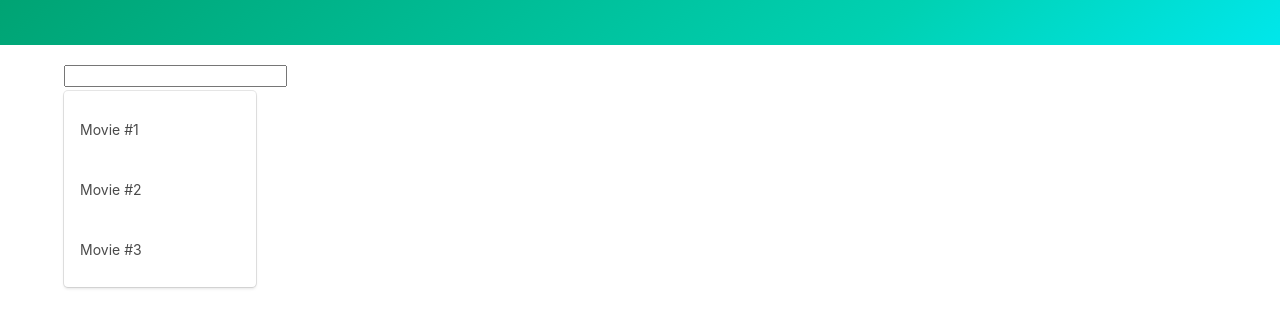
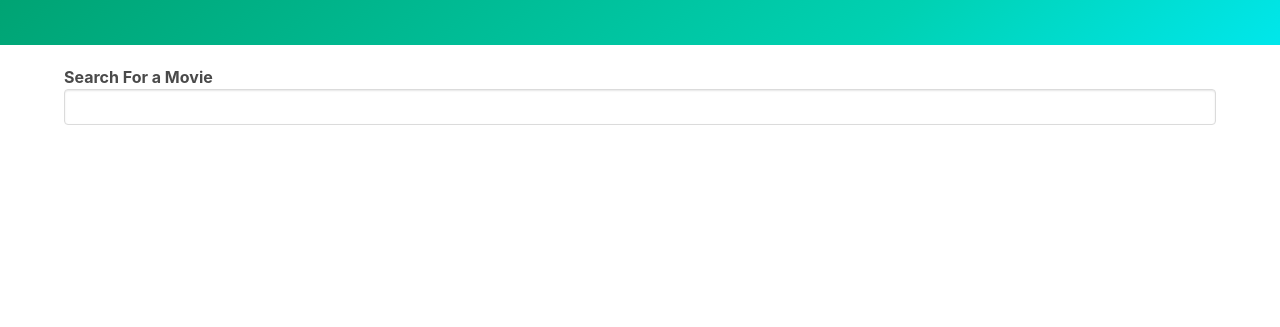
Before and after one commit to danporeda/movieBattle, a plain HTML site: page index.html in a window 1280 px wide. Shown: the part 87-414 px from the top of the page. Drawn offline with nearby package versions, Linux system fonts and the light colour scheme.

Commit message:
refactoring dropdown menus into widget in .js file

```diff
--- a/index.html
+++ b/index.html
@@ -26,17 +26,7 @@
       </div>
     </section>
     <div class="container">
-      <div class="dropdown is-active">
-        <input />
-        <div class="dropdown-menu">
-          <div class="dropdown-content">
-            <a class="dropdown-item">Movie #1</a>
-            <a class="dropdown-item">Movie #2</a>
-            <a class="dropdown-item">Movie #3</a>
-          </div>
-        </div>
-      </div>
-      <div id="target"></div>
+      <div class="autocomplete"></div>
     </div>
     <script src="utils.js"></script>
     <script src="index.js"></script>
--- a/index.js
+++ b/index.js
@@ -13,6 +13,17 @@ const fetchData = async (searchTerm) => {
 
   return response.data.Search;
 }
+
+const root = document.querySelector('.autocomplete');
+root.innerHTML = `
+  <label><b>Search For a Movie</b></label>
+  <input class="input" />
+  <div class="dropdown">
+    <div class="dropdown-menu">
+      <div class="dropdown-content results"></div>
+    </div>
+  </div>
+`;
 
 const input = document.querySelector('input');
 
```
